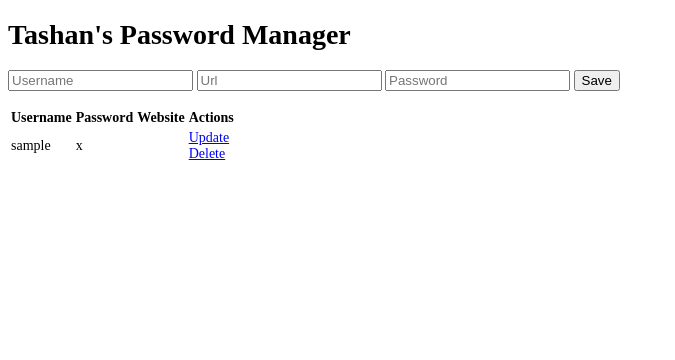
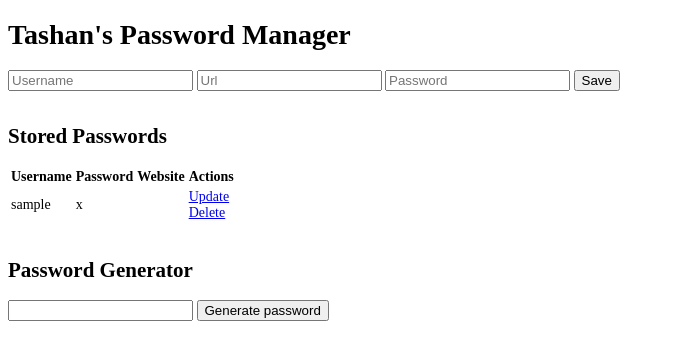
Before and after one commit to tashanco/password-manager-old, a Flask app: page / in a window 1280 px wide. Shown: the top 360 px of the page, without its empty margins (0-675 px from the left). Run offline with Flask 2, Linux system fonts and the light colour scheme; tables that the repository leaves empty hold one stand-in row (values such as "Sample post").

Commit message:
Added password generator layout and added spacing to home page

```diff
--- a/templates/index.html
+++ b/templates/index.html
@@ -18,6 +18,7 @@
 
     <br>
     <!-- Table displaying stored passwords -->
+    <h2>Stored Passwords</h2>
     <table class="password-table">
         <tr>
             <th>Username</th>
@@ -38,5 +39,12 @@
         </tr>
         {% endfor %}
     </table>
+    <br>
+    <!-- Password generator -->
+    <div>
+        <h2>Password Generator</h2>
+        <input type="text" value="" id="generated-password" name="generated-ppassword">
+        <button>Generate password</button>
+    </div>
 </div>
 {% endblock %}
```
